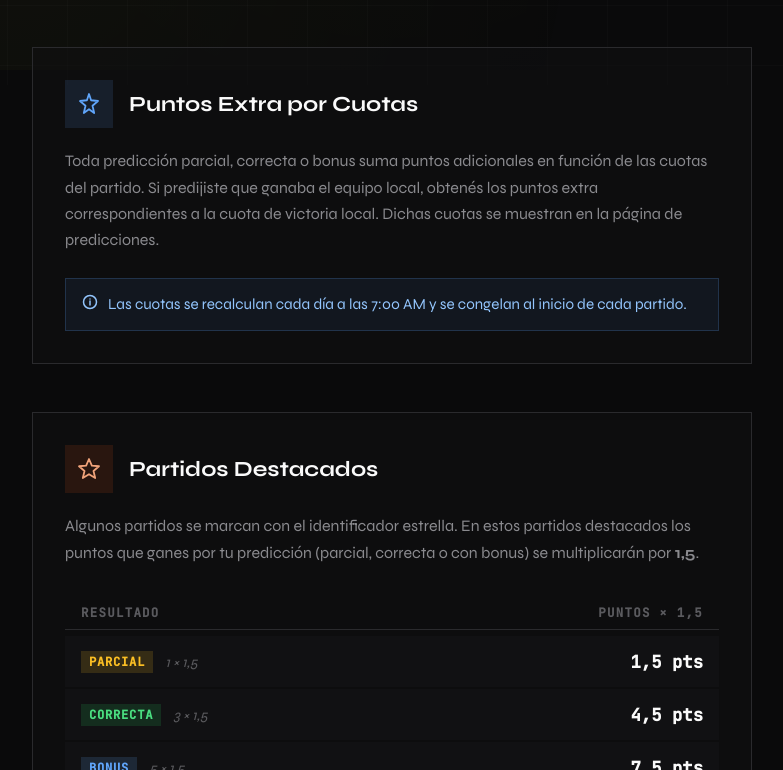
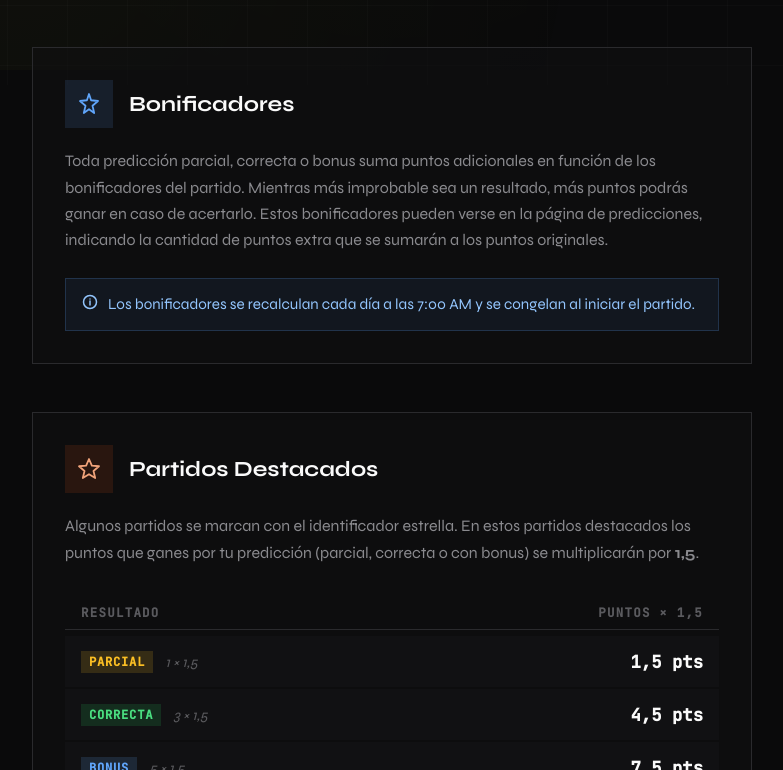
Before and after one commit to elprodedelmundial/infantino, an Angular app: page /rules in a window 1280 px wide. Shown: the part 730-1500 px from the top of the page, without its empty margins (248-1031 px from the left). Built offline with nearby package versions, Linux system fonts and the light colour scheme; no server answers.

Commit message:
Fix in wording

```diff
--- a/src/app/pages/rules/rules.component.html
+++ b/src/app/pages/rules/rules.component.html
@@ -77,12 +77,13 @@
               stroke="currentColor" stroke-width="1.8" stroke-linejoin="round" />
           </svg>
         </div>
-        <h2 class="section-title">Puntos Extra por Cuotas</h2>
+        <h2 class="section-title">Bonificadores</h2>
       </div>
 
-      <p class="section-intro">Toda predicción parcial, correcta o bonus suma puntos adicionales en función de las
-        cuotas del partido. Si predijiste que ganaba el equipo local, obtenés los puntos extra correspondientes a la
-        cuota de victoria local. Dichas cuotas se muestran en la página de predicciones.</p>
+      <p class="section-intro">Toda predicción parcial, correcta o bonus suma puntos adicionales en función de los
+        bonificadores del partido. Mientras más improbable sea un resultado, más puntos podrás ganar en caso de acertarlo.
+        Estos bonificadores pueden verse en la página de predicciones, indicando la cantidad de puntos extra que se sumarán
+        a los puntos originales.</p>
 
       <div class="info-box">
         <svg width="16" height="16" viewBox="0 0 16 16" fill="none">
@@ -90,7 +91,7 @@
           <path d="M8 7V11" stroke="currentColor" stroke-width="1.5" stroke-linecap="round" />
           <circle cx="8" cy="5" r="0.75" fill="currentColor" />
         </svg>
-        <span>Las cuotas se recalculan cada día a las 7:00 AM y se congelan al inicio de cada partido.</span>
+        <span>Los bonificadores se recalculan cada día a las 7:00 AM y se congelan al iniciar el partido.</span>
       </div>
     </section><!-- Featured Matches (multiplier) -->
     <section class="rules-section">
--- a/src/app/pages/tournament-standings/tournament-standings.component.html
+++ b/src/app/pages/tournament-standings/tournament-standings.component.html
@@ -215,8 +215,8 @@
             </svg>
           </div>
           <div class="banner-text">
-            <h4>Editar Predicciones</h4>
-            <p>Ingresa tus predicciones para los próximos partidos analizando las cuotas de estos.</p>
+            <h4>Editar Predicciones de Partidos</h4>
+            <p>Predice el resultado de los próximos partidos considerando los bonificadores de cada uno..</p>
           </div>
           <svg class="banner-arrow" width="20" height="20" viewBox="0 0 20 20" fill="none">
             <path d="M7.5 5L12.5 10L7.5 15" stroke="currentColor" stroke-width="2" stroke-linecap="round"
@@ -234,7 +234,7 @@
             </svg>
           </div>
           <div class="banner-text">
-            <h4>Editar Premios del Torneo</h4>
+            <h4>Editar Predicciones de Premios</h4>
             <p>Predice el campeón, Balón de Oro y otros premios antes de comenzar el torneo.</p>
           </div>
           <svg class="banner-arrow" width="20" height="20" viewBox="0 0 20 20" fill="none">
```
